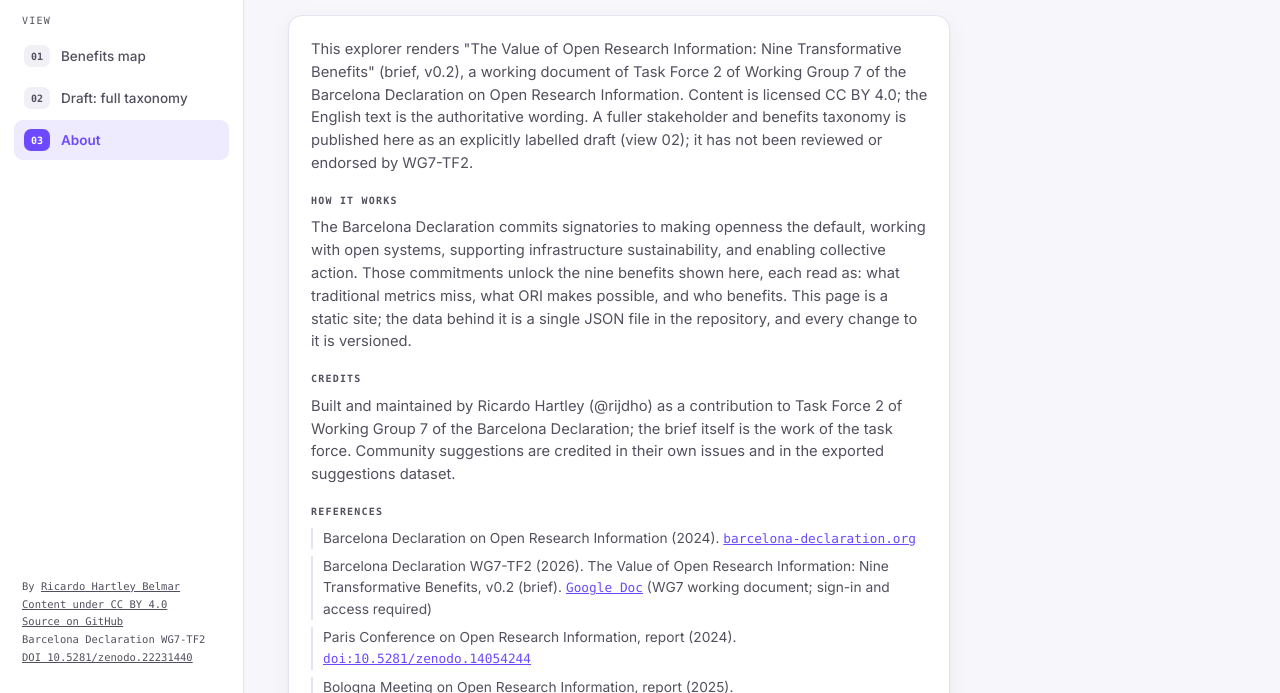
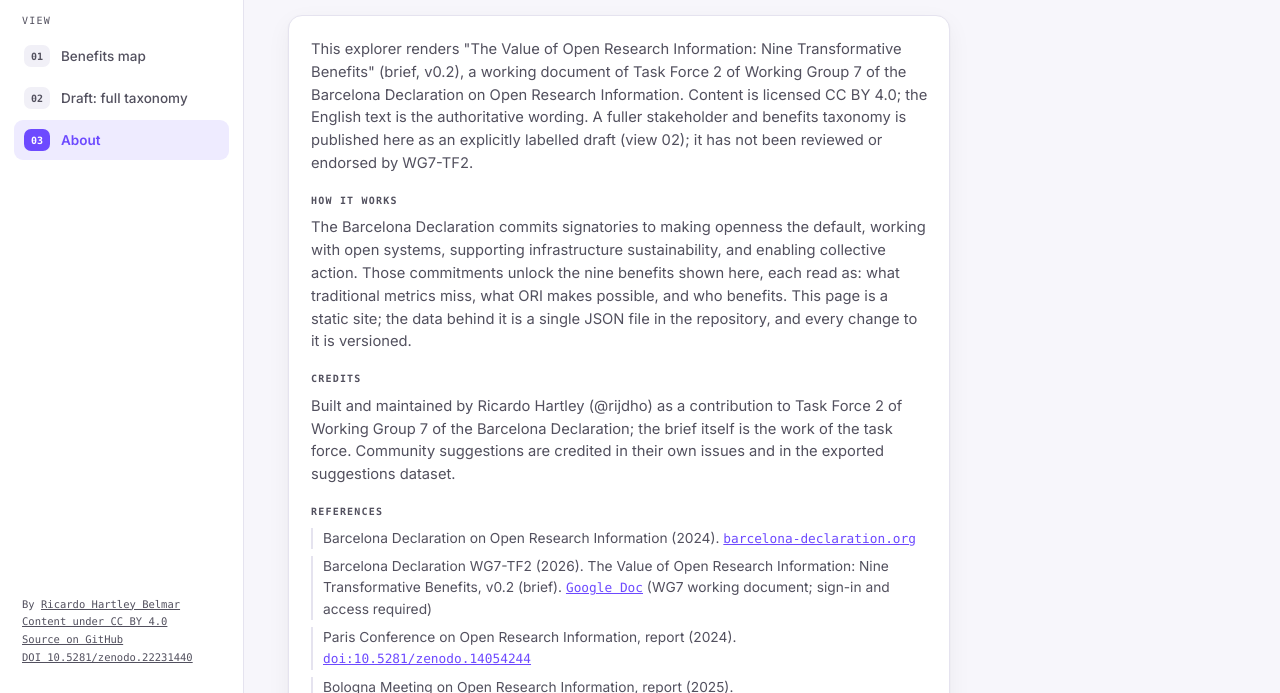
Before and after one commit to rijdho/barcelona-wg7-tf2, a website: page site/about/index.html in a window 1280 px wide. Shown: the part 107-800 px from the top of the page. Drawn offline with Linux system fonts and the light colour scheme.

Commit message:
Credits at the foot of the rail: author, licences, source and DOI only; sources and ORCID belong on the About

```diff
--- a/site/about/index.html
+++ b/site/about/index.html
@@ -28,7 +28,6 @@
         <span data-i18n="railBy">By</span> <a href="https://rijdho.github.io">Ricardo Hartley Belmar</a><br />
         <a href="https://creativecommons.org/licenses/by/4.0/" rel="license" data-i18n="railLicense">Content under CC BY 4.0</a><br />
         <a href="https://github.com/rijdho/barcelona-wg7-tf2" data-i18n="railSource">Source on GitHub</a><br />
-        Barcelona Declaration WG7-TF2<br />
         <a href="https://doi.org/10.5281/zenodo.22231440">DOI 10.5281/zenodo.22231440</a>
       </div>
     </aside>
```
Also changed, not shown: site/draft/index.html (+0 -1 lines), site/index.html (+0 -1 lines).
